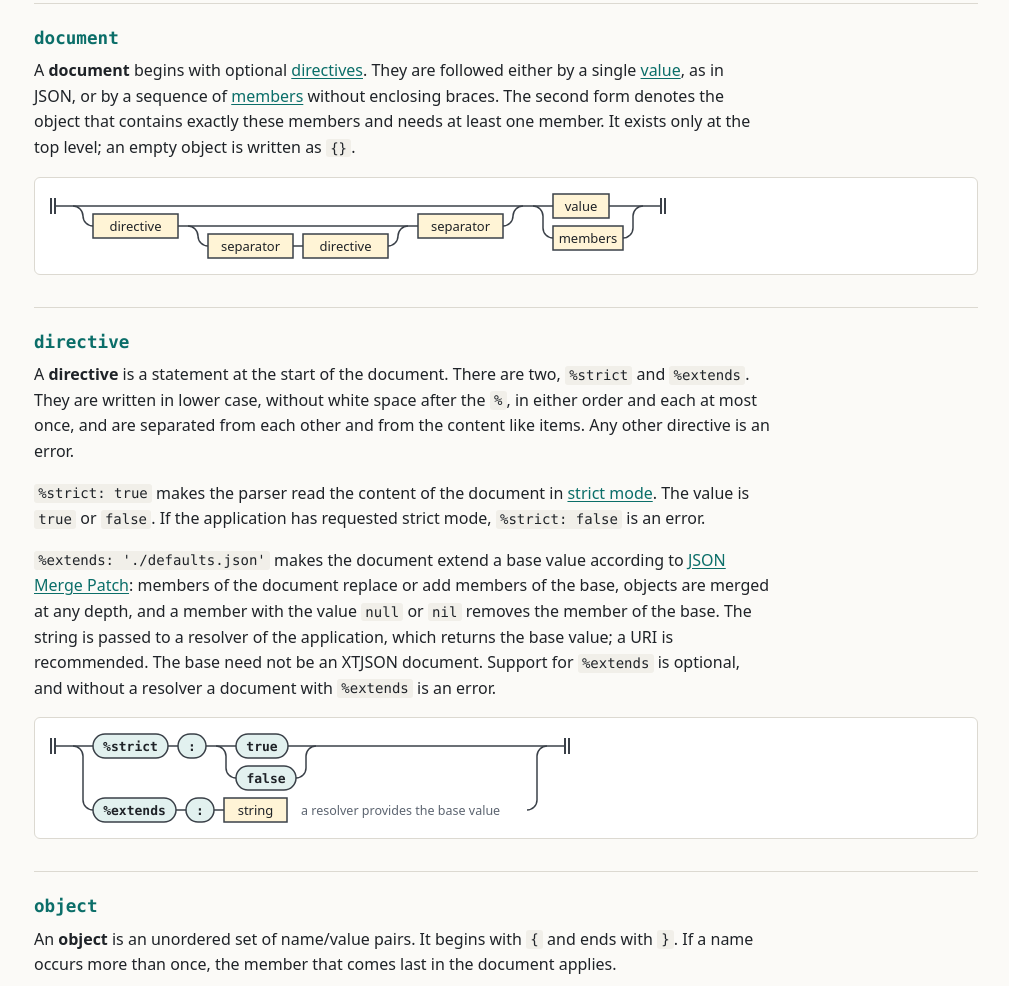
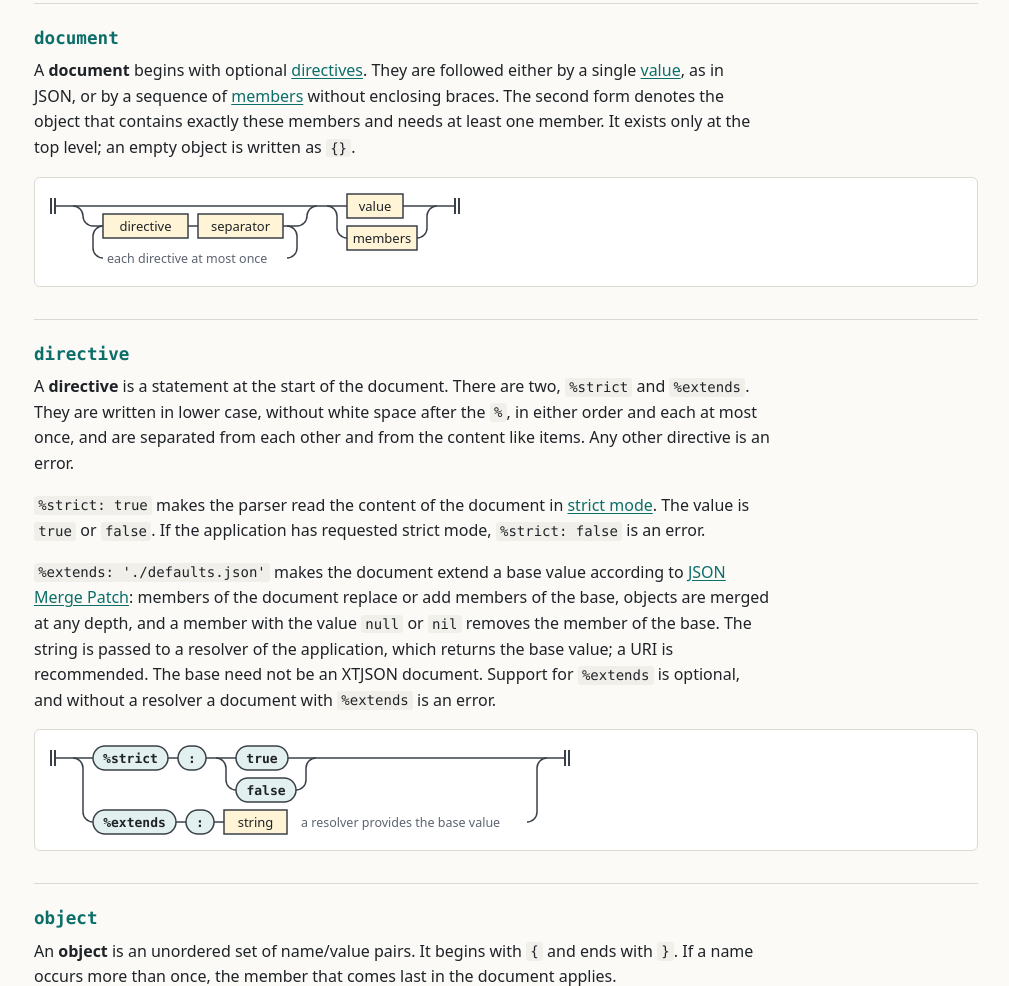
Before and after one commit to cwkr/xtjson, a plain HTML site: page docs/index.html in a window 1280 px wide. Shown: the part 2190-3176 px from the top of the page, without its empty margins (134-1143 px from the left). Drawn offline with Linux system fonts and the light colour scheme.

Commit message:
Overview page: simplify the railroad diagram of document
The diagram showed the directives as directive, an optional second
separator and directive, and a final separator. Since every directive is
followed by a separator, between two directives as before the content, a
single optional loop over "directive separator" says the same. The
label "each directive at most once" on its return path keeps the limit
of section 6.4 visible; the directive diagram allows only %strict and
%extends.

Co-Authored-By: Claude Opus 5.5 <noreply@anthropic.com>

```diff
--- a/docs/index.html
+++ b/docs/index.html
@@ -130,54 +130,44 @@ tags: [
   <section class="form" id="document">
     <h3>document</h3>
     <p>A <dfn>document</dfn> begins with optional <a href="#directive">directives</a>. They are followed either by a single <a href="#value">value</a>, as in JSON, or by a sequence of <a href="#members">members</a> without enclosing braces. The second form denotes the object that contains exactly these members and needs at least one member. It exists only at the top level; an empty object is written as <code>{}</code>.</p>
-    <div class="diagram"><svg class="rr" viewBox="0 0 630 80" width="630" height="80" role="img" aria-label="Railroad diagram: document">
+    <div class="diagram"><svg class="rr" viewBox="0 0 424 92" width="424" height="92" role="img" aria-label="Railroad diagram: document">
 <path class="cap" d="M8 12v16m4 -16v16"/>
 <path d="M12 20H30"/>
 <path d="M30 20H50"/>
-<path d="M460 20H480"/>
-<path d="M50 20H460"/>
+<path d="M254 20H274"/>
+<path d="M50 20H254"/>
 <path d="M30 20a10 10 0 0 1 10 10v0a10 10 0 0 0 10 10"/>
-<path d="M460 40a10 10 0 0 0 10 -10v0a10 10 0 0 1 10 -10"/>
+<path d="M254 40a10 10 0 0 0 10 -10v0a10 10 0 0 1 10 -10"/>
+<path d="M50 40H60"/>
 <a href="#directive">
-<rect class="n" x="50" y="28" width="85" height="24" rx="0"/>
-<text class="n" x="92.5" y="40">directive</text>
+<rect class="n" x="60" y="28" width="85" height="24" rx="0"/>
+<text class="n" x="102.5" y="40">directive</text>
 </a>
-<path d="M135 40H145"/>
-<path d="M145 40H165"/>
-<path d="M345 40H365"/>
-<path d="M165 40H345"/>
-<path d="M145 40a10 10 0 0 1 10 10v0a10 10 0 0 0 10 10"/>
-<path d="M345 60a10 10 0 0 0 10 -10v0a10 10 0 0 1 10 -10"/>
+<path d="M145 40H155"/>
 <a href="#separator">
-<rect class="n" x="165" y="48" width="85" height="24" rx="0"/>
-<text class="n" x="207.5" y="60">separator</text>
+<rect class="n" x="155" y="28" width="85" height="24" rx="0"/>
+<text class="n" x="197.5" y="40">separator</text>
 </a>
-<path d="M250 60H260"/>
-<a href="#directive">
-<rect class="n" x="260" y="48" width="85" height="24" rx="0"/>
-<text class="n" x="302.5" y="60">directive</text>
+<path d="M240 40H254"/>
+<path d="M244 40a10 10 0 0 1 10 10v12a10 10 0 0 1 -10 10"/>
+<path d="M60 72a10 10 0 0 1 -10 -10v-12a10 10 0 0 1 10 -10"/>
+<text class="l" x="64" y="72">each directive at most once</text>
+<path d="M274 20H284"/>
+<path d="M284 20H304"/>
+<path d="M374 20H394"/>
+<a href="#value">
+<rect class="n" x="304" y="8" width="56" height="24" rx="0"/>
+<text class="n" x="332" y="20">value</text>
 </a>
-<path d="M365 40H375"/>
-<a href="#separator">
-<rect class="n" x="375" y="28" width="85" height="24" rx="0"/>
-<text class="n" x="417.5" y="40">separator</text>
+<path d="M360 20H374"/>
+<path d="M284 20a10 10 0 0 1 10 10v12a10 10 0 0 0 10 10"/>
+<path d="M374 52a10 10 0 0 0 10 -10v-12a10 10 0 0 1 10 -10"/>
+<a href="#members">
+<rect class="n" x="304" y="40" width="70" height="24" rx="0"/>
+<text class="n" x="339" y="52">members</text>
 </a>
-<path d="M480 20H490"/>
-<path d="M490 20H510"/>
-<path d="M580 20H600"/>
-<a href="#value">
-<rect class="n" x="510" y="8" width="56" height="24" rx="0"/>
-<text class="n" x="538" y="20">value</text>
-</a>
-<path d="M566 20H580"/>
-<path d="M490 20a10 10 0 0 1 10 10v12a10 10 0 0 0 10 10"/>
-<path d="M580 52a10 10 0 0 0 10 -10v-12a10 10 0 0 1 10 -10"/>
-<a href="#members">
-<rect class="n" x="510" y="40" width="70" height="24" rx="0"/>
-<text class="n" x="545" y="52">members</text>
-</a>
-<path d="M600 20H618"/>
-<path class="cap" d="M618 12v16m4 -16v16"/>
+<path d="M394 20H412"/>
+<path class="cap" d="M412 12v16m4 -16v16"/>
 </svg></div>
   </section>
 
```
Also changed, not shown: 1 other file.
